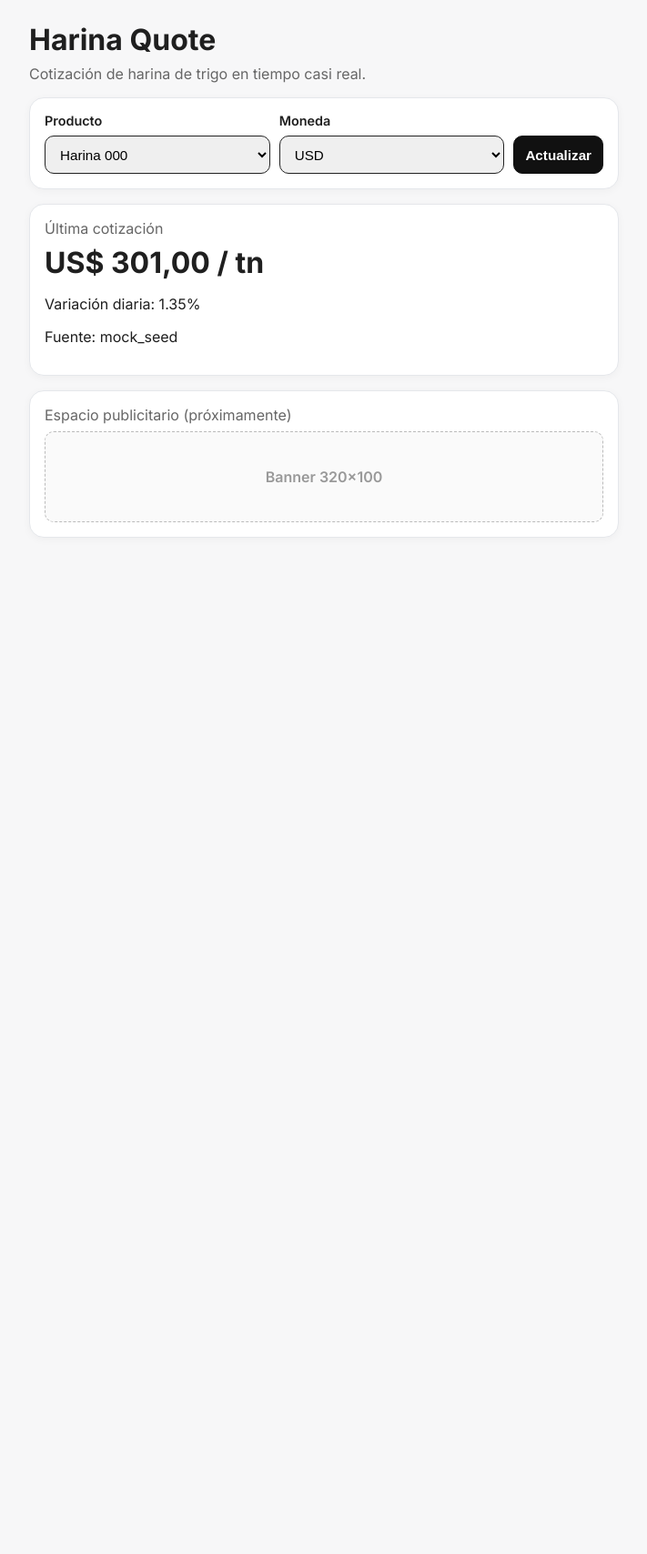
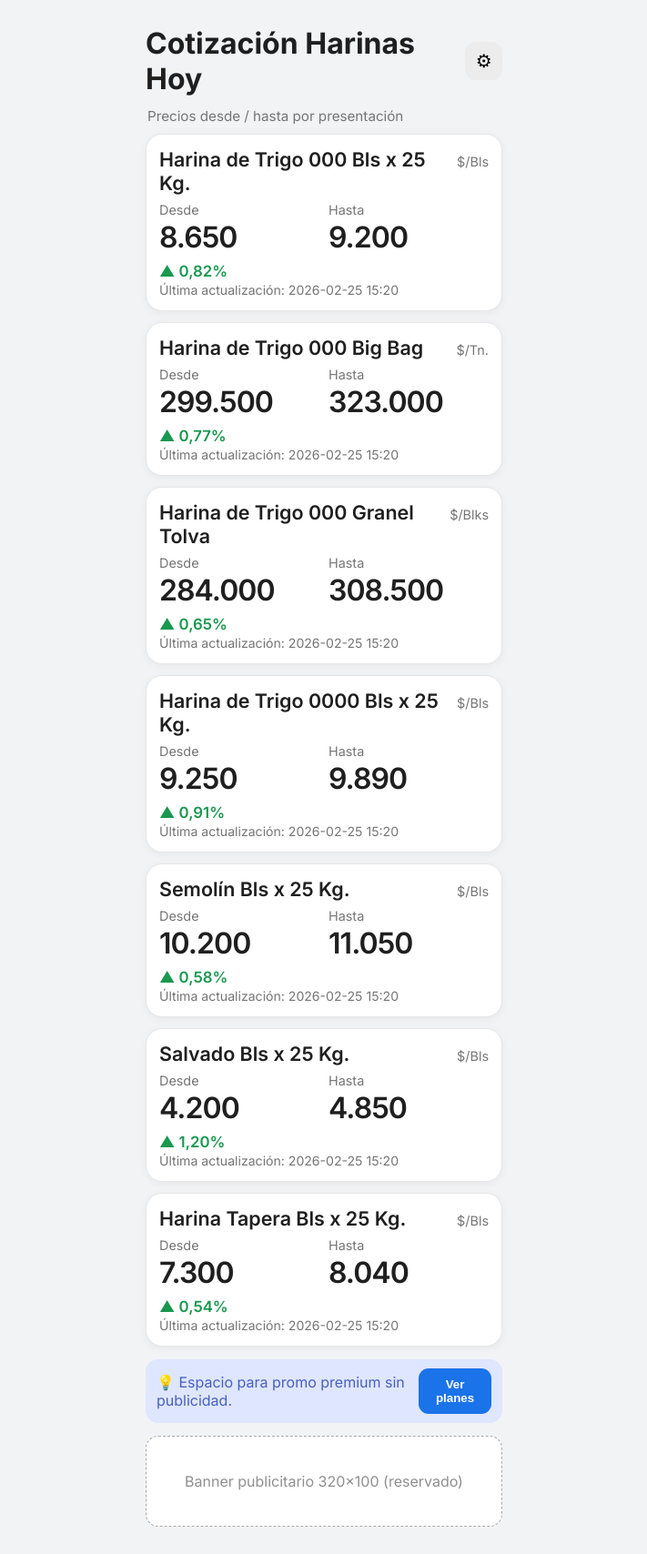
Before and after one commit to ModoAgrario/app, a FastAPI app: page / in a window 1280 px wide. Shown: the whole page at 91% size, without its empty margins (284-995 px from the left). Before the commit the page ends 591 px from the top, so only its background shows below. Run offline with FastAPI, Linux system fonts and the light colour scheme; data that the repository does not hold is empty.

Commit message:
feat: redesign preview with desde/hasta flour price cards

```diff
--- a/backend/app/static/app.js
+++ b/backend/app/static/app.js
@@ -1,75 +1,98 @@
-const refreshBtn = document.getElementById("refreshBtn");
-const productEl = document.getElementById("product");
-const currencyEl = document.getElementById("currency");
+const cardsContainer = document.getElementById("cardsContainer");
 
-const priceEl = document.getElementById("price");
-const changeEl = document.getElementById("change");
-const metaEl = document.getElementById("meta");
+const PRICE_ROWS = [
+  {
+    product: "Harina de Trigo 000 Bls x 25 Kg.",
+    unit: "$/Bls",
+    from: 8650,
+    to: 9200,
+    changePct: 0.82,
+    updatedAt: "2026-02-25 15:20",
+  },
+  {
+    product: "Harina de Trigo 000 Big Bag",
+    unit: "$/Tn.",
+    from: 299500,
+    to: 323000,
+    changePct: 0.77,
+    updatedAt: "2026-02-25 15:20",
+  },
+  {
+    product: "Harina de Trigo 000 Granel Tolva",
+    unit: "$/Blks",
+    from: 284000,
+    to: 308500,
+    changePct: 0.65,
+    updatedAt: "2026-02-25 15:20",
+  },
+  {
+    product: "Harina de Trigo 0000 Bls x 25 Kg.",
+    unit: "$/Bls",
+    from: 9250,
+    to: 9890,
+    changePct: 0.91,
+    updatedAt: "2026-02-25 15:20",
+  },
+  {
+    product: "Semolín Bls x 25 Kg.",
+    unit: "$/Bls",
+    from: 10200,
+    to: 11050,
+    changePct: 0.58,
+    updatedAt: "2026-02-25 15:20",
+  },
+  {
+    product: "Salvado Bls x 25 Kg.",
+    unit: "$/Bls",
+    from: 4200,
+    to: 4850,
+    changePct: 1.2,
+    updatedAt: "2026-02-25 15:20",
+  },
+  {
+    product: "Harina Tapera Bls x 25 Kg.",
+    unit: "$/Bls",
+    from: 7300,
+    to: 8040,
+    changePct: 0.54,
+    updatedAt: "2026-02-25 15:20",
+  },
+];
 
-const MOCK_QUOTES = {
-  "harina_000-USD": [290.0, 297.0, 301.0],
-  "harina_0000-USD": [305.0, 307.0, 310.0],
-  "harina_integral-ARS": [315000.0, 319500.0, 321000.0],
-  "harina_000-ARS": [280000.0, 286000.0, 289500.0],
-};
-
-function formatMoney(value, currency) {
+function money(value) {
   return new Intl.NumberFormat("es-AR", {
-    style: "currency",
-    currency,
-    maximumFractionDigits: currency === "ARS" ? 0 : 2,
+    minimumFractionDigits: 0,
+    maximumFractionDigits: 0,
   }).format(value);
 }
 
-function getMockSummary(product, currency) {
-  const key = `${product}-${currency}`;
-  const series = MOCK_QUOTES[key];
-  if (!series || series.length === 0) {
-    return null;
-  }
+function cardTemplate(item) {
+  return `
+    <article class="price-card">
+      <div class="title-row">
+        <h2 class="product">${item.product}</h2>
+        <span class="unit">${item.unit}</span>
+      </div>
 
-  const latest = series[series.length - 1];
-  const previous = series.length > 1 ? series[series.length - 2] : latest;
-  const dayChangePct = previous === 0 ? 0 : ((latest - previous) / previous) * 100;
+      <div class="metrics">
+        <div>
+          <p class="metric-label">Desde</p>
+          <p class="metric-value">${money(item.from)}</p>
+        </div>
+        <div>
+          <p class="metric-label">Hasta</p>
+          <p class="metric-value">${money(item.to)}</p>
+        </div>
+      </div>
 
-  return {
-    latest_price_per_ton: latest,
-    day_change_pct: Number(dayChangePct.toFixed(2)),
-    currency,
-    source: "mock_frontend",
-  };
+      <p class="var">▲ ${item.changePct.toFixed(2).replace(".", ",")}%</p>
+      <p class="updated">Última actualización: ${item.updatedAt}</p>
+    </article>
+  `;
 }
 
-function renderQuote(data) {
-  priceEl.textContent = `${formatMoney(data.latest_price_per_ton, data.currency)} / tn`;
-  changeEl.textContent = `Variación diaria: ${data.day_change_pct}%`;
-  metaEl.textContent = `Fuente: ${data.source}`;
+function render() {
+  cardsContainer.innerHTML = PRICE_ROWS.map(cardTemplate).join("");
 }
 
-async function loadQuote() {
-  const product = productEl.value;
-  const currency = currencyEl.value;
-
-  try {
-    const response = await fetch(`/quotes/latest?product=${product}&currency=${currency}`);
-    if (response.ok) {
-      const data = await response.json();
-      renderQuote(data);
-      return;
-    }
-  } catch (_error) {
-    // Si no está disponible la API, hacemos fallback a mockdata local.
-  }
-
-  const mockData = getMockSummary(product, currency);
-  if (mockData) {
-    renderQuote(mockData);
-  } else {
-    priceEl.textContent = "Sin datos";
-    changeEl.textContent = "Variación diaria: --";
-    metaEl.textContent = "Fuente: --";
-  }
-}
-
-refreshBtn.addEventListener("click", loadQuote);
-window.addEventListener("DOMContentLoaded", loadQuote);
+window.addEventListener("DOMContentLoaded", render);
--- a/backend/app/static/styles.css
+++ b/backend/app/static/styles.css
@@ -1,9 +1,11 @@
 :root {
-  --bg: #f7f7f8;
-  --surface: #ffffff;
+  --bg: #f2f3f5;
+  --card: #ffffff;
   --text: #1f1f1f;
-  --muted: #666;
-  --border: #e5e7eb;
+  --muted: #757575;
+  --line: #e6e6e6;
+  --primary: #111;
+  --blue: #4f67c7;
 }
 
 * {
@@ -17,92 +19,142 @@ body {
   font-family: "Inter", -apple-system, BlinkMacSystemFont, "Segoe UI", sans-serif;
 }
 
-.container {
-  max-width: 680px;
+.app-shell {
+  max-width: 420px;
   margin: 0 auto;
-  padding: 24px 16px 48px;
+  padding: 18px 14px 30px;
 }
 
-.header h1 {
+.topbar {
+  display: flex;
+  align-items: center;
+  justify-content: space-between;
+  margin-top: 10px;
+}
+
+h1 {
   margin: 0;
   font-size: 2rem;
+  font-weight: 700;
 }
 
-.subtitle {
-  margin-top: 8px;
-  color: var(--muted);
+.icon-btn {
+  border: 0;
+  border-radius: 12px;
+  width: 42px;
+  height: 42px;
+  font-size: 1.25rem;
+  background: #ececec;
 }
 
-.card {
-  background: var(--surface);
-  border: 1px solid var(--border);
-  border-radius: 16px;
-  padding: 16px;
-  margin-top: 16px;
-  box-shadow: 0 2px 10px rgba(0, 0, 0, 0.04);
+.hint {
+  margin: 12px 2px 10px;
+  color: var(--muted);
+  font-size: 0.95rem;
 }
 
-.controls {
+.cards {
   display: grid;
-  grid-template-columns: 1fr 1fr auto;
-  gap: 10px;
-  align-items: end;
+  gap: 12px;
 }
 
-label {
+.price-card {
+  background: var(--card);
+  border: 1px solid var(--line);
+  border-radius: 18px;
+  padding: 14px;
+  box-shadow: 0 2px 10px rgba(0, 0, 0, 0.05);
+}
+
+.title-row {
   display: flex;
-  flex-direction: column;
+  align-items: baseline;
+  justify-content: space-between;
   gap: 8px;
+}
+
+.product {
+  margin: 0;
+  font-size: 1.34rem;
   font-weight: 600;
+}
+
+.unit {
+  color: var(--muted);
   font-size: 0.9rem;
 }
 
-select,
-button {
-  height: 42px;
-  border-radius: 10px;
-  border: 1px solid #222;
-  padding: 0 12px;
-  font-size: 0.95rem;
+.metrics {
+  display: grid;
+  grid-template-columns: 1fr 1fr;
+  margin-top: 8px;
+  gap: 10px;
 }
 
-button {
-  background: #111;
-  color: #fff;
-  border-color: #111;
-  font-weight: 600;
-  cursor: pointer;
+.metric-label {
+  margin: 0;
+  color: var(--muted);
+  font-size: 0.9rem;
 }
 
-button:hover {
-  background: #000;
+.metric-value {
+  margin: 2px 0 0;
+  font-size: 2rem;
+  font-weight: 600;
+  letter-spacing: -0.03em;
 }
 
-.label {
-  color: var(--muted);
-  margin-top: 0;
-  margin-bottom: 8px;
+.var {
+  margin: 8px 0 2px;
+  color: #19984f;
+  font-weight: 600;
+  font-size: 1.05rem;
 }
 
-h2 {
+.updated {
   margin: 0;
-  font-size: 2rem;
+  color: var(--muted);
+  font-size: 0.88rem;
 }
 
-#ad-slot,
-.ad-slot {
-  border: 1px dashed #bbb;
-  background: #fafafa;
-  border-radius: 10px;
-  height: 100px;
-  display: grid;
-  place-items: center;
-  color: #999;
+.promo-strip {
+  margin-top: 14px;
+  border-radius: 14px;
+  padding: 10px 12px;
+  background: #dfe6ff;
+  color: #4760be;
+  display: flex;
+  align-items: center;
+  justify-content: space-between;
+  gap: 8px;
+}
+
+.promo-strip button {
+  border: 0;
+  background: #1a73e8;
+  color: #fff;
+  border-radius: 11px;
+  padding: 10px 14px;
   font-weight: 600;
 }
 
-@media (max-width: 680px) {
-  .controls {
-    grid-template-columns: 1fr;
+.bottom-banner {
+  margin-top: 14px;
+  min-height: 100px;
+  border: 1px dashed #a8a8a8;
+  border-radius: 14px;
+  background: #fff;
+  display: grid;
+  place-items: center;
+  color: #8f8f8f;
+}
+
+@media (max-width: 380px) {
+  h1 {
+    font-size: 1.7rem;
+  }
+
+  .metric-value {
+    font-size: 1.7rem;
   }
 }
--- a/backend/app/templates/index.html
+++ b/backend/app/templates/index.html
@@ -13,41 +13,23 @@
     <link rel="stylesheet" href="/static/styles.css" />
   </head>
   <body>
-    <main class="container">
-      <header class="header">
-        <h1>Harina Quote</h1>
-        <p class="subtitle">Cotización de harina de trigo en tiempo casi real.</p>
+    <main class="app-shell">
+      <header class="topbar">
+        <h1>Cotización Harinas Hoy</h1>
+        <button class="icon-btn" aria-label="Filtros">⚙</button>
       </header>
 
-      <section class="controls card">
-        <label>
-          Producto
-          <select id="product">
-            <option value="harina_000">Harina 000</option>
-            <option value="harina_0000">Harina 0000</option>
-            <option value="harina_integral">Harina integral</option>
-          </select>
-        </label>
-        <label>
-          Moneda
-          <select id="currency">
-            <option value="USD">USD</option>
-            <option value="ARS">ARS</option>
-          </select>
-        </label>
-        <button id="refreshBtn">Actualizar</button>
+      <p class="hint">Precios desde / hasta por presentación</p>
+
+      <section id="cardsContainer" class="cards"></section>
+
+      <section class="promo-strip">
+        <span>💡 Espacio para promo premium sin publicidad.</span>
+        <button>Ver planes</button>
       </section>
 
-      <section class="quote card" id="quoteCard">
-        <p class="label">Última cotización</p>
-        <h2 id="price">--</h2>
-        <p id="change">Variación diaria: --</p>
-        <p id="meta">Fuente: --</p>
-      </section>
-
-      <section class="card">
-        <p class="label">Espacio publicitario (próximamente)</p>
-        <div class="ad-slot">Banner 320x100</div>
+      <section class="bottom-banner">
+        <p>Banner publicitario 320x100 (reservado)</p>
       </section>
     </main>
 
```
